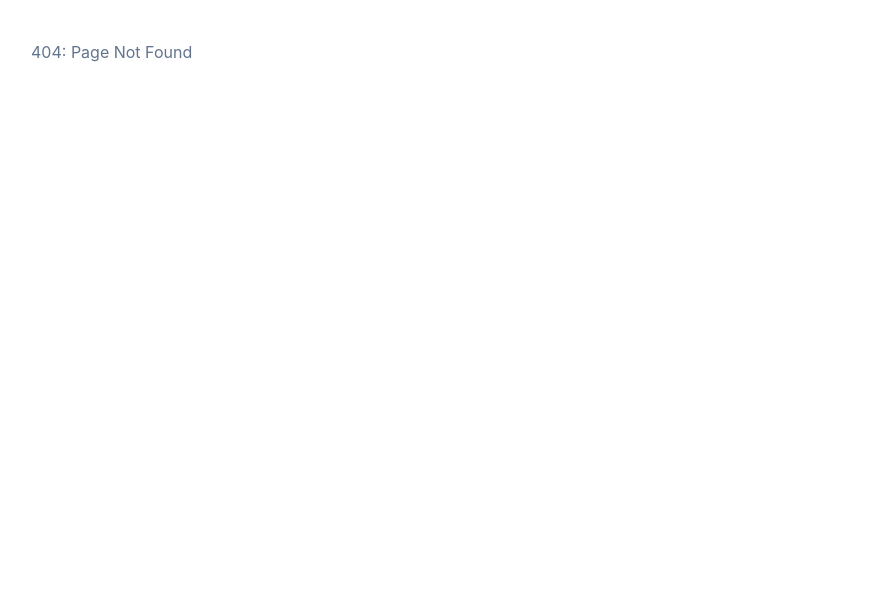
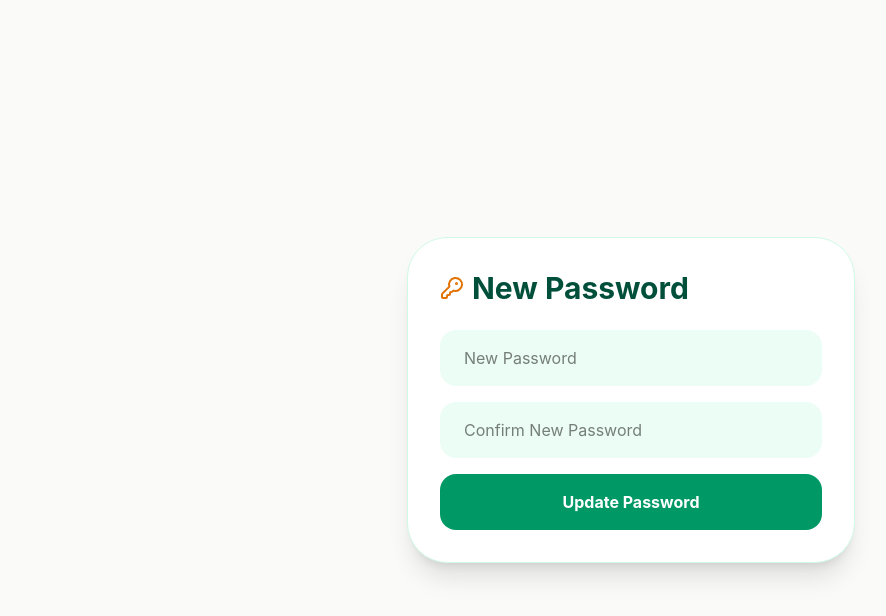
Before and after one commit to jmuli-star/HARVESTHAND, a React (Vite) app in the folder Frontend/Harvest-app/: page /reset-password/1/1 in a window 1280 px wide. Before the commit this address had no page. Shown: the top 616 px of the page, without its empty margins (9-895 px from the left). Built offline with nearby package versions, Linux system fonts and the light colour scheme.

Commit message:
reset password ux

```diff
--- a/Frontend/Harvest-app/src/App.jsx
+++ b/Frontend/Harvest-app/src/App.jsx
@@ -1,7 +1,7 @@
 import react from 'react'
 import Homepage from './Components/Homepage'
 import Home from './Pages/Home'
-import Logintoogle from './Components/Logintoogle'
+import Logintoogle from './components/Logintoogle'
 import Forms from './Pages/Forms'
 import Contactus from './Pages/Contactus'
 import RegisterUser from './Components/CompleteRegister'
@@ -9,12 +9,13 @@ import Aboutus from './Pages/Aboutus'
 import Axiosfetch from './Components/Axiosfetch'
 import ProtectedRoute from './Components/ProtectRoute'
 import UserDash from './Pages/UserDash'
-import FarminstitutDash from './Pages/FarminstitutDash'
+import FarminstitutDash from './pages/FarminstitutDash'
 import FarmhandDash from './Pages/FarmhandDash'
 import AdminDash from './Pages/AdminDash'
 import RegisterAdmin from './Components/RegisterAdmin'
+import ResetPasswordConfirm from './components/PasswordReset'
 import Navbar from './Components/Navbar'
-import Service from './Pages/Service'
+import Service from './pages/Service'
 import { Route,Routes } from 'react-router-dom'
 import FarmcorrsDash from './Pages/FarmcorrsDash'
 
@@ -30,6 +31,7 @@ function App() {
     <Route path='/register-admin' element={<RegisterUser/>}/>
     <Route path='/register-correspondent' element={<RegisterUser/>}/>
     <Route path='/register-institution' element={<RegisterUser/>}/>
+    <Route path="/reset-password/:uid/:token" element={<ResetPasswordConfirm />} />
 
     <Route path='/register-farmhand' element={<RegisterUser/>}/>
     <Route path='/login' element={<Logintoogle/>}/>
--- a/Frontend/Harvest-app/src/Components/Logintoogle.jsx
+++ b/Frontend/Harvest-app/src/Components/Logintoogle.jsx
@@ -2,13 +2,14 @@ import axios from 'axios';
 import React, { useState, useEffect } from 'react';
 import { useNavigate } from 'react-router-dom';
 import {
-  LogIn, UserPlus, Leaf, Globe, ShieldCheck, Loader2
+  LogIn, UserPlus, Leaf, Globe, ShieldCheck, Loader2, KeyRound, ArrowLeft
 } from 'lucide-react';
 
 const API_BASE = "http://127.0.0.1:8000/api/v1";
 
 function Logintoogle() {
   const [isLogin, setIsLogin] = useState(true);
+  const [isForgotPassword, setIsForgotPassword] = useState(false); // NEW: State for reset flow
   const [loading, setLoading] = useState(false);
   const [formData, setFormData] = useState({
     email: '',
@@ -20,25 +21,20 @@ function Logintoogle() {
   const [message, setMessage] = useState('');
   const navigate = useNavigate();
 
-  // --- GOOGLE OAUTH HASH HANDLING ---
-  // This effect listens for the redirect from your social_token_exchange view
   useEffect(() => {
     const hash = window.location.hash;
     if (hash && hash.includes('access=')) {
       const params = {};
-      // Parsing the #access=xyz&refresh=abc&role=admin fragment
       hash.substring(1).split('&').forEach(pair => {
         const [key, value] = pair.split('=');
         params[key] = value;
       });
 
       if (params.access) {
-        // Save tokens to localStorage so Service.js can find them
         localStorage.setItem('access_token', params.access);
         localStorage.setItem('refresh_token', params.refresh || '');
         localStorage.setItem('user_role', params.role || 'user');
 
-        // Clean up the URL fragment for a professional look
         window.history.replaceState(null, null, window.location.pathname);
 
         const roleRoutes = {
@@ -62,9 +58,6 @@ function Logintoogle() {
   };
 
   const handleGoogleAuth = () => {
-    // This triggers the Django AllAuth flow.
-    // Django will handle Google, then hit your social_token_exchange view,
-    // which redirects back here with the #access= fragment.
     window.location.href = `http://127.0.0.1:8000/accounts/google/login/`;
   };
 
@@ -89,7 +82,6 @@ function Logintoogle() {
         password: formData.password,
       });
 
-      // Match key names to your SimpleJWT response (usually 'access' and 'refresh')
       localStorage.setItem('access_token', res.data.access);
       localStorage.setItem('refresh_token', res.data.refresh);
       localStorage.setItem('user_role', res.data.user.role);
@@ -123,7 +115,6 @@ function Logintoogle() {
 
       setMessage("Account created successfully! 🎉");
 
-      // If your register view returns tokens immediately
       if (res.data.access) {
         localStorage.setItem('access_token', res.data.access);
         localStorage.setItem('user_role', res.data.user.role);
@@ -141,6 +132,23 @@ function Logintoogle() {
     }
   };
 
+  // --- NEW: Reset Password Logic ---
+  const handleResetRequest = async (e) => {
+    e.preventDefault();
+    setLoading(true);
+    setMessage("");
+    try {
+      await axios.post(`${API_BASE}/auth/password-reset/`, {
+        email: formData.email
+      });
+      setMessage("Success! Check your email for reset instructions. 📧");
+    } catch (err) {
+      setMessage(err.response?.data?.email?.[0] || "Could not find an account with that email.");
+    } finally {
+      setLoading(false);
+    }
+  };
+
   const handleDecline = () => {
     localStorage.clear();
     navigate('/');
@@ -150,7 +158,6 @@ function Logintoogle() {
     <div className="min-h-screen bg-gradient-to-br from-emerald-50 via-stone-50 to-amber-50 flex items-center justify-center p-6 font-sans">
       <div className="max-w-md w-full">
 
-        {/* Brand Header */}
         <div className="flex items-center justify-center gap-3 mb-10">
           <div className="w-14 h-14 bg-emerald-600 rounded-3xl flex items-center justify-center shadow-xl">
             <Leaf className="text-white w-9 h-9" />
@@ -162,10 +169,11 @@ function Logintoogle() {
 
         <div className="bg-white rounded-[2.75rem] shadow-2xl border border-emerald-100 overflow-hidden">
 
-          {/* Toggle Tab */}
+          {/* Toggle Tab - Hidden when in Reset Mode */}
+          {!isForgotPassword && (
             <div className="flex m-4 bg-emerald-50 rounded-[2rem] p-1">
               <button
-              onClick={() => setIsLogin(true)}
+                onClick={() => { setIsLogin(true); setMessage(""); }}
                 className={`flex-1 py-4 rounded-[1.75rem] text-sm font-bold flex items-center justify-center gap-2 transition-all ${
                   isLogin ? 'bg-white shadow-sm text-emerald-700' : 'text-stone-500 hover:text-emerald-600'
                 }`}
@@ -173,7 +181,7 @@ function Logintoogle() {
                 <LogIn size={18} /> Login
               </button>
               <button
-              onClick={() => setIsLogin(false)}
+                onClick={() => { setIsLogin(false); setMessage(""); }}
                 className={`flex-1 py-4 rounded-[1.75rem] text-sm font-bold flex items-center justify-center gap-2 transition-all ${
                   !isLogin ? 'bg-white shadow-sm text-emerald-700' : 'text-stone-500 hover:text-emerald-600'
                 }`}
@@ -181,13 +189,17 @@ function Logintoogle() {
                 <UserPlus size={18} /> Register
               </button>
             </div>
+          )}
 
-          <div className="px-8 pb-8">
+          <div className="px-8 pb-8 pt-6">
             <h2 className="text-3xl font-bold text-center text-emerald-900 mb-8">
-              {isLogin ? 'Welcome back to the field' : 'Join the farm family'}
+              {isForgotPassword
+                ? 'Reset your password'
+                : isLogin ? 'Welcome back to the field' : 'Join the farm family'}
             </h2>
 
-            {/* Google Button - Hits the AllAuth endpoint */}
+            {!isForgotPassword && (
+              <>
                 <button
                   type="button"
                   onClick={handleGoogleAuth}
@@ -203,9 +215,13 @@ function Logintoogle() {
                     Or continue with email
                   </span>
                 </div>
+              </>
+            )}
 
-            <form onSubmit={isLogin ? handleLogin : handleRegister} className="space-y-6">
-              {/* Email Input */}
+            <form
+                onSubmit={isForgotPassword ? handleResetRequest : (isLogin ? handleLogin : handleRegister)}
+                className="space-y-6"
+            >
               <div>
                 <label className="block text-xs font-bold text-stone-500 mb-2 uppercase">Email Address</label>
                 <input
@@ -219,7 +235,7 @@ function Logintoogle() {
                 />
               </div>
 
-              {/* Password Input */}
+              {!isForgotPassword && (
                 <div>
                   <label className="block text-xs font-bold text-stone-500 mb-2 uppercase">Password</label>
                   <input
@@ -231,10 +247,22 @@ function Logintoogle() {
                     required
                     className="w-full px-6 py-5 bg-emerald-50 border border-emerald-100 rounded-3xl focus:border-emerald-300 outline-none transition-all text-stone-700"
                   />
+                  {/* Forgot Password Link */}
+                  {isLogin && (
+                    <div className="flex justify-end mt-2">
+                      <button
+                        type="button"
+                        onClick={() => { setIsForgotPassword(true); setMessage(""); }}
+                        className="text-xs font-bold text-emerald-600 hover:text-amber-600 transition-colors"
+                      >
+                        Forgot Password?
+                      </button>
                     </div>
+                  )}
+                </div>
+              )}
 
-              {/* Registration Specific Fields */}
-              {!isLogin && (
+              {!isLogin && !isForgotPassword && (
                 <div className="space-y-6 animate-in fade-in slide-in-from-top-4">
                   <div>
                     <label className="block text-xs font-bold text-stone-500 mb-2 uppercase">Confirm Password</label>
@@ -248,7 +276,7 @@ function Logintoogle() {
                       className="w-full px-6 py-5 bg-emerald-50 border border-emerald-100 rounded-3xl focus:border-emerald-300 outline-none transition-all text-stone-700"
                     />
                   </div>
-
+                  {/* ... other registration fields remain the same ... */}
                   <div>
                     <label className="block text-xs font-bold text-stone-500 mb-2 uppercase">Farm / Organization</label>
                     <input
@@ -260,7 +288,6 @@ function Logintoogle() {
                       className="w-full px-6 py-5 bg-emerald-50 border border-emerald-100 rounded-3xl focus:border-emerald-300 outline-none transition-all text-stone-700"
                     />
                   </div>
-
                   <div>
                     <label className="block text-xs font-bold text-stone-500 mb-2 uppercase">Professional Role</label>
                     <select
@@ -273,7 +300,7 @@ function Logintoogle() {
                       <option value="farmhand">Farm Hand</option>
                       <option value="farmcorrespondent">Farm Correspondent</option>
                       <option value="farminstitution">Farming Institution</option>
-                      <option value="admin">Administrator</option>
+
                     </select>
                   </div>
                 </div>
@@ -286,17 +313,28 @@ function Logintoogle() {
               >
                 {loading ? (
                   <Loader2 className="animate-spin" size={24} />
+                ) : isForgotPassword ? (
+                  <><KeyRound size={20} /> Send Reset Link</>
                 ) : isLogin ? (
                   <>Login to HarvestHub</>
                 ) : (
                   <>Create My Account 🌱</>
                 )}
               </button>
+
+              {isForgotPassword && (
+                <button
+                  type="button"
+                  onClick={() => { setIsForgotPassword(false); setMessage(""); }}
+                  className="w-full flex items-center justify-center gap-2 text-stone-500 font-bold text-sm hover:text-emerald-700 transition-colors"
+                >
+                  <ArrowLeft size={16} /> Back to Login
+                </button>
+              )}
             </form>
 
-            {/* Notification Message */}
             {message && (
-              <div className={`mt-8 p-4 rounded-3xl text-sm font-medium flex items-center gap-3 border animate-bounce ${
+              <div className={`mt-8 p-4 rounded-3xl text-sm font-medium flex items-center gap-3 border animate-in fade-in zoom-in ${
                 message.toLowerCase().includes('success') || message.includes('Welcome') || message.includes('created')
                   ? 'bg-emerald-100 text-emerald-700 border-emerald-200'
                   : 'bg-rose-100 text-rose-700 border-rose-200'
--- /dev/null
+++ b/Frontend/Harvest-app/src/Components/PasswordReset.jsx
@@ -0,0 +1,80 @@
+import React, { useState } from 'react';
+import { useParams, useNavigate } from 'react-router-dom';
+import axios from 'axios';
+import { KeyRound, Loader2, CheckCircle } from 'lucide-react';
+
+const API_BASE = "http://127.0.0.1:8000/api/v1";
+
+function ResetPasswordConfirm() {
+  const { uid, token } = useParams(); // Grabs MQ and the token from the URL
+  const navigate = useNavigate();
+  const [password, setPassword] = useState('');
+  const [confirmPassword, setConfirmPassword] = useState('');
+  const [loading, setLoading] = useState(false);
+  const [message, setMessage] = useState('');
+
+  const handleSubmit = async (e) => {
+    e.preventDefault();
+    if (password !== confirmPassword) {
+      return setMessage("Passwords do not match.");
+    }
+
+    setLoading(true);
+    try {
+      await axios.post(`${API_BASE}/auth/password-reset-confirm/`, {
+        uid,
+        token,
+        new_password: password
+      });
+      setMessage("Password reset successful! Redirecting to login...");
+      setTimeout(() => navigate('/login'), 3000);
+    } catch (err) {
+      setMessage("Link expired or invalid. Please request a new one.");
+    } finally {
+      setLoading(false);
+    }
+  };
+
+  return (
+    <div className="min-h-screen bg-stone-50 flex items-center justify-center p-6">
+      <div className="max-w-md w-full bg-white p-8 rounded-[2.5rem] shadow-xl border border-emerald-100">
+        <h2 className="text-3xl font-bold text-emerald-900 mb-6 flex items-center gap-2">
+          <KeyRound className="text-amber-600" /> New Password
+        </h2>
+
+        <form onSubmit={handleSubmit} className="space-y-4">
+          <input
+            type="password"
+            placeholder="New Password"
+            value={password}
+            onChange={(e) => setPassword(e.target.value)}
+            className="w-full px-6 py-4 bg-emerald-50 rounded-2xl outline-none"
+            required
+          />
+          <input
+            type="password"
+            placeholder="Confirm New Password"
+            value={confirmPassword}
+            onChange={(e) => setConfirmPassword(e.target.value)}
+            className="w-full px-6 py-4 bg-emerald-50 rounded-2xl outline-none"
+            required
+          />
+          <button
+            disabled={loading}
+            className="w-full py-4 bg-emerald-600 text-white font-bold rounded-2xl hover:bg-emerald-700 transition-all flex items-center justify-center gap-2"
+          >
+            {loading ? <Loader2 className="animate-spin" /> : "Update Password"}
+          </button>
+        </form>
+
+        {message && (
+          <div className="mt-4 p-4 bg-amber-50 text-amber-800 rounded-xl text-sm font-medium flex items-center gap-2">
+            <CheckCircle size={16} /> {message}
+          </div>
+        )}
+      </div>
+    </div>
+  );
+}
+
+export default ResetPasswordConfirm;
```
Lines whose indentation alone changed are shown as unchanged.
